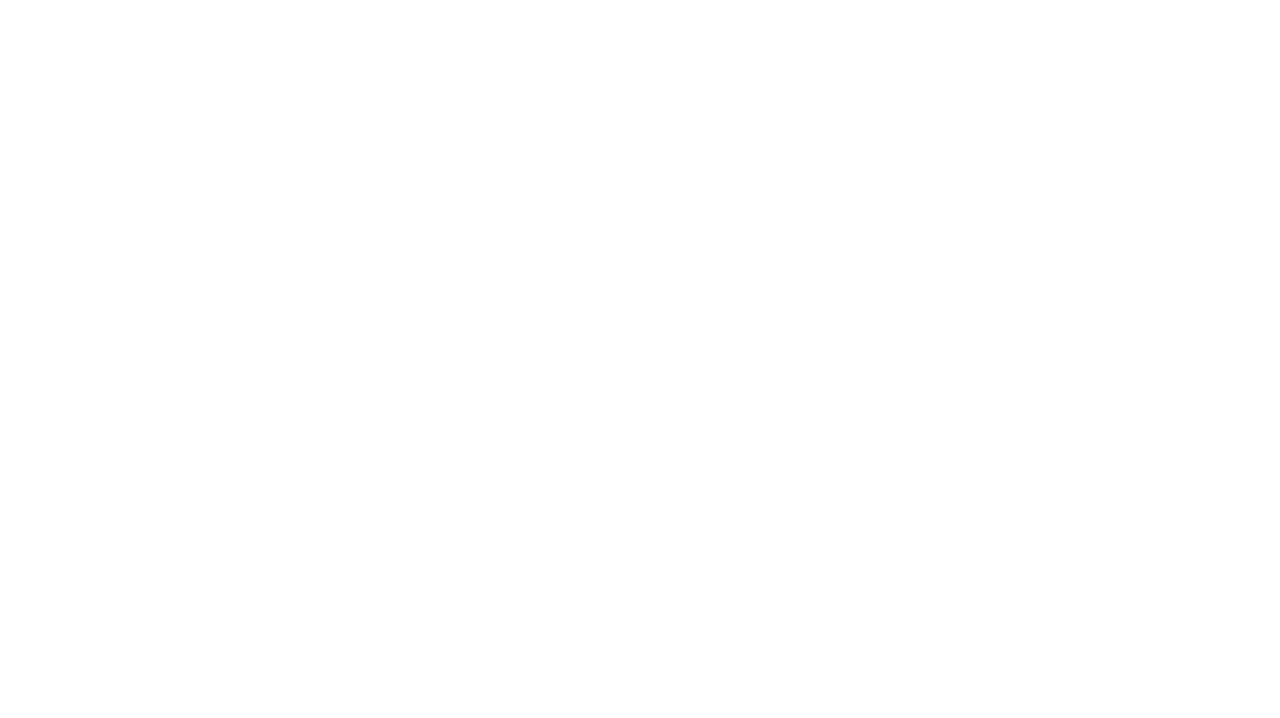
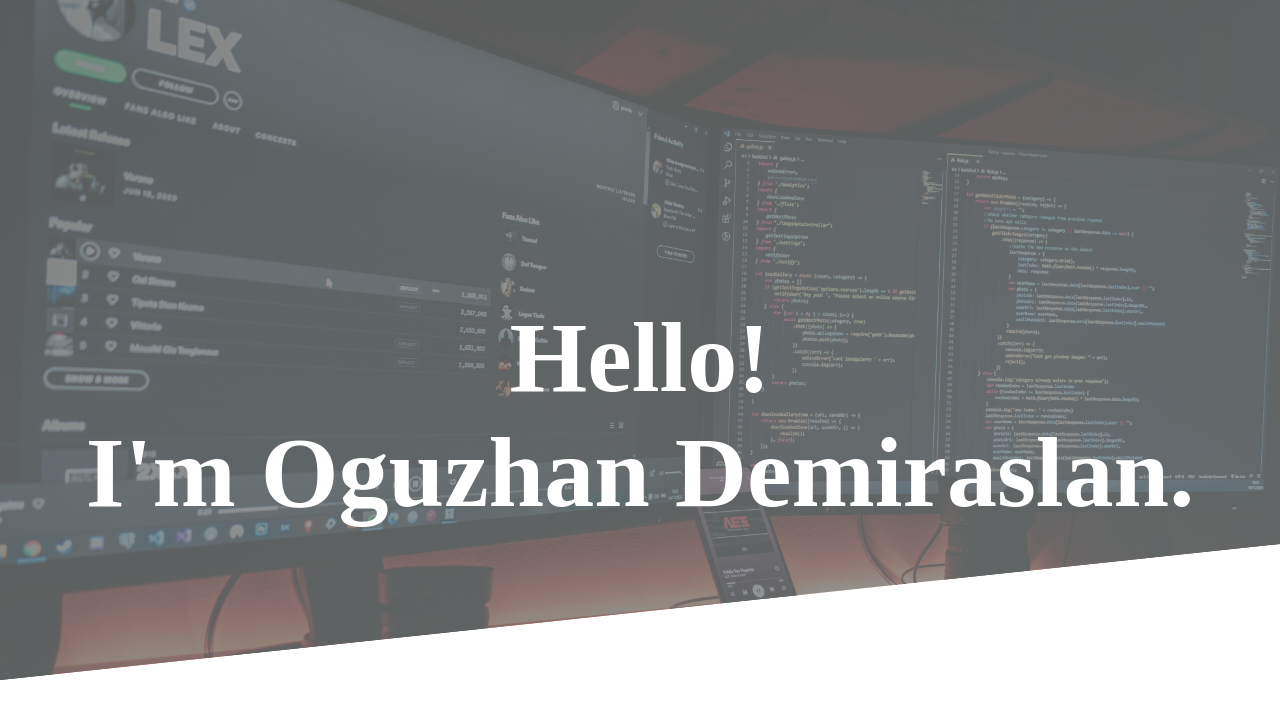
Before and after one commit to OzzyDm/portfolio, a Next.js app: page / in a window 1280 px wide. Shown: the top 718 px of the page. Built offline with nearby package versions, Linux system fonts and the light colour scheme.

Commit message:
header added

```diff
--- /dev/null
+++ b/components/header.js
@@ -0,0 +1,16 @@
+import classes from "./header.module.css";
+
+function Header() {
+  return (
+    <div className={classes.header}>
+      <div className={classes.name}>
+        <h1>
+          Hello! <br></br>{" "}
+          <span className={classes.first}>I'm Oguzhan Demiraslan</span>.
+        </h1>
+      </div>
+    </div>
+  );
+}
+
+export default Header;
--- /dev/null
+++ b/components/header.module.css
@@ -0,0 +1,40 @@
+.header {
+  background-image: linear-gradient(
+      to right bottom,
+      rgba(110, 112, 112, 0.8),
+      rgba(123, 129, 129, 0.8)
+    ),
+    url(../img/header.jpg);
+  background-position: unset;
+  background-size: cover;
+  object-fit: fill;
+  height: 85vh;
+  display: block;
+  clip-path: polygon(0 0, 100% 0, 100% 80%, 0% 100%);
+}
+
+.name {
+  font-size: 5rem;
+  text-align: center;
+  padding-top: 30rem;
+  color: #fff;
+  animation-name: moveInRight 4s;
+}
+
+.first {
+  color: #fff;
+}
+
+@keyframes moveInRight {
+  0% {
+    opacity: 0;
+    transform: translateX(-10rem);
+  }
+  80% {
+    transform: translateX(1rem);
+  }
+  100% {
+    opacity: 1;
+    transform: translate(0);
+  }
+}
--- a/pages/index.js
+++ b/pages/index.js
@@ -1,5 +1,7 @@
+import Header from "../components/header";
+
 function HomePage() {
-  return <div></div>;
+  return <Header />;
 }
 
 export default HomePage;
--- a/styles/globals.css
+++ b/styles/globals.css
@@ -1,3 +1,9 @@
 * {
   box-sizing: border-box;
+  margin: 0;
+  padding: 0;
 }
+
+html {
+  font-size: 62.5%;
+}
```
Also changed, not shown: components/layout.js (added), img/header.jpg (added).
